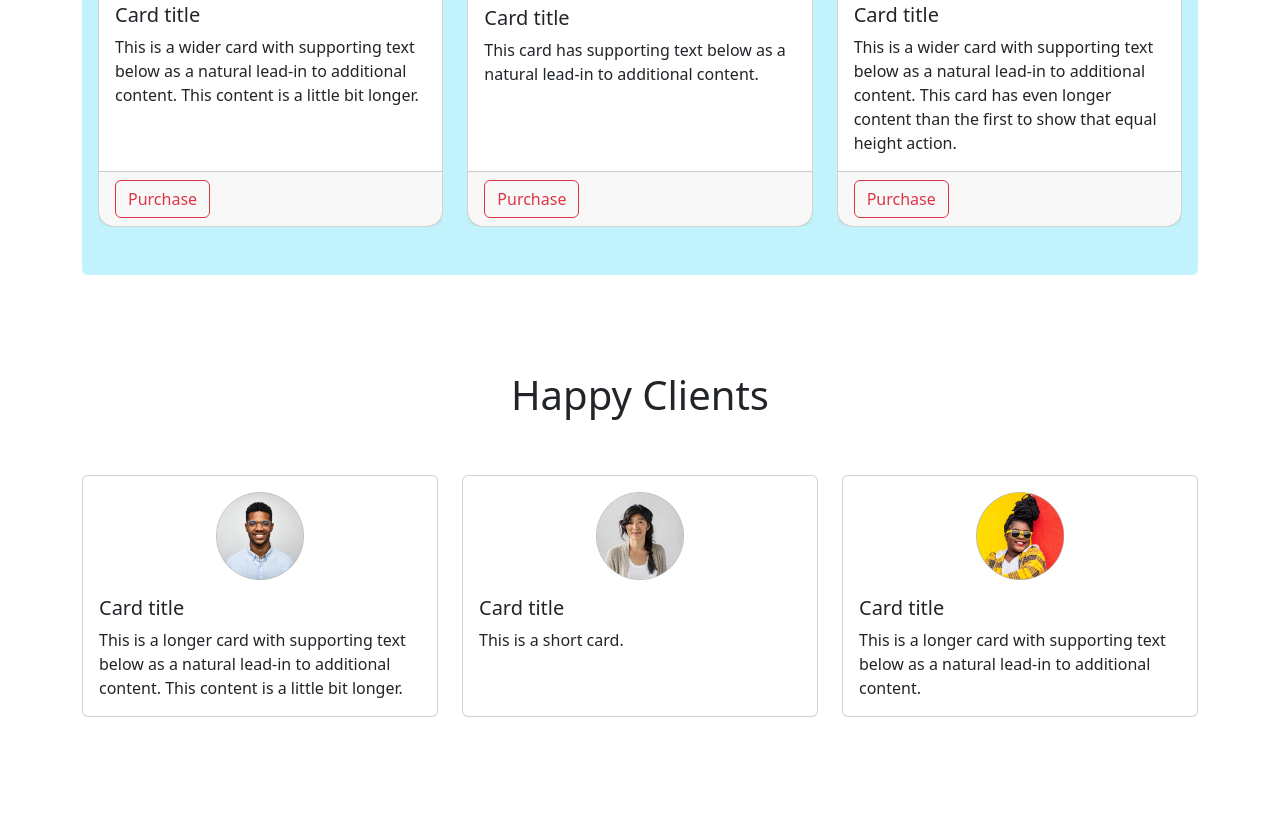
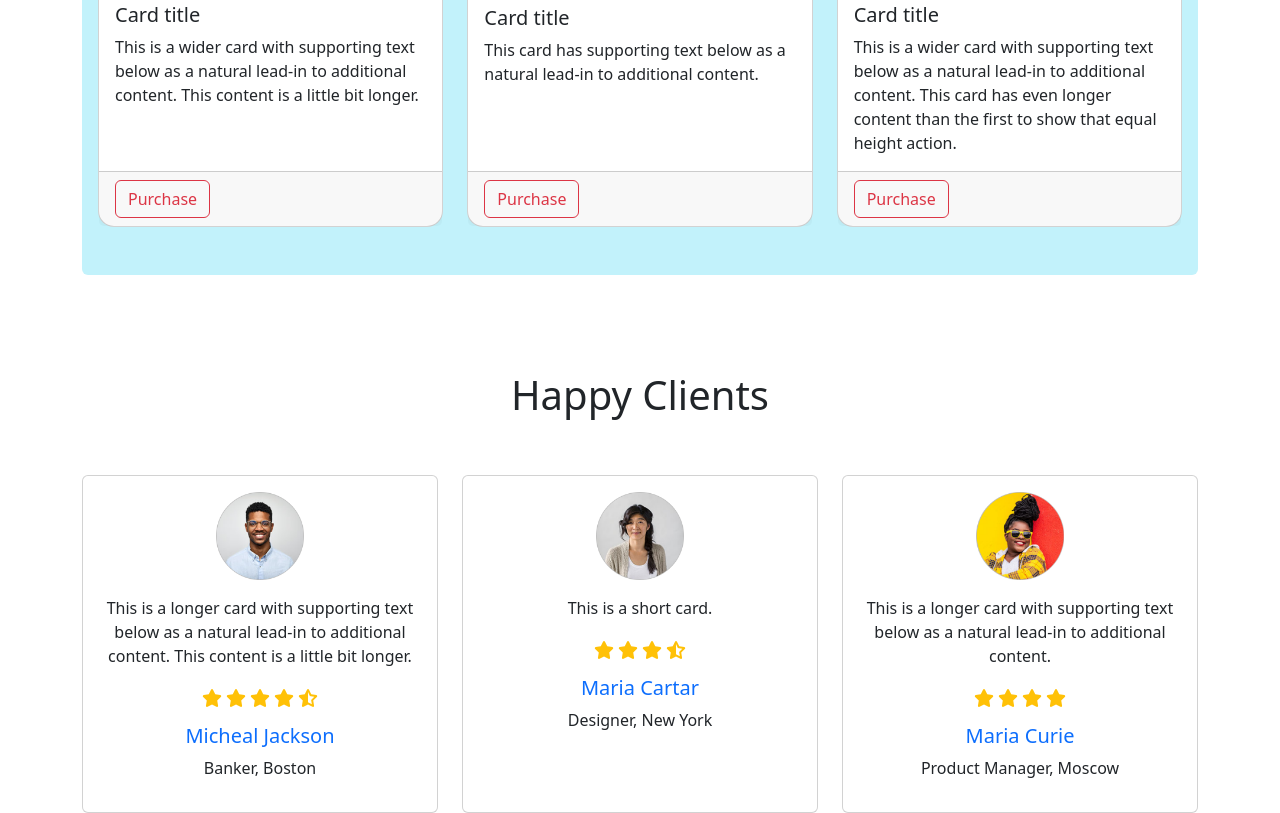
Before and after one commit to srafsan/bikers-zone, a plain HTML site: page index.html in a window 1280 px wide. Shown: the part 1442-2255 px from the top of the page. Before the commit the page ends 2159 px from the top, so only its background shows below. Drawn offline with Linux system fonts and the light colour scheme.

Commit message:
Added fontawesome and svg image color

```diff
--- a/css/style.css
+++ b/css/style.css
@@ -1,3 +1,7 @@
 .bz-light-red {
     background-color: #f58484;
 }
+
+.rating-icon {
+    width: 20px;
+}
--- a/index.html
+++ b/index.html
@@ -174,17 +174,26 @@
         </section>
 
         <!-- happy clients section -->
-        <section class="mt-5">
-            <h1 class="text-center py-5">Happy Clients</h1>
+        <section class="text-center mt-5">
+            <h1 class="py-5">Happy Clients</h1>
 
             <div class="row row-cols-1 row-cols-md-3 g-4">
                 <div class="col">
                     <div class="card h-100">
                         <img src="images/user-1.png" class="card-img-top w-25 mx-auto mt-3" alt="...">
                         <div class="card-body">
-                            <h5 class="card-title">Card title</h5>
                             <p class="card-text">This is a longer card with supporting text below as a natural lead-in
-                                to additional content. This content is a little bit longer.</p>
+                                to additional content. This content is a little bit longer.
+                            </p>
+                            <p class="text-warning">
+                                <img class="rating-icon" src="images/icons/star-solid.svg" alt="">
+                                <img class="rating-icon" src="images/icons/star-solid.svg" alt="">
+                                <img class="rating-icon" src="images/icons/star-solid.svg" alt="">
+                                <img class="rating-icon" src="images/icons/star-solid.svg" alt="">
+                                <img class="rating-icon" src="images/icons/star-half-stroke-solid.svg" alt="">
+                            </p>
+                            <h5 class="text-primary">Micheal Jackson</h5>
+                            <p>Banker, Boston</p>
                         </div>
                     </div>
                 </div>
@@ -192,8 +201,15 @@
                     <div class="card h-100">
                         <img src="images/user-2.png" class="card-img-top w-25 mx-auto mt-3" alt="...">
                         <div class="card-body">
-                            <h5 class="card-title">Card title</h5>
                             <p class="card-text">This is a short card.</p>
+                            <p class="text-warning">
+                                <img class="rating-icon" src="images/icons/star-solid.svg" alt="">
+                                <img class="rating-icon" src="images/icons/star-solid.svg" alt="">
+                                <img class="rating-icon" src="images/icons/star-solid.svg" alt="">
+                                <img class="rating-icon" src="images/icons/star-half-stroke-solid.svg" alt="">
+                            </p>
+                            <h5 class="text-primary">Maria Cartar</h5>
+                            <p>Designer, New York</p>
                         </div>
                     </div>
                 </div>
@@ -201,9 +217,16 @@
                     <div class="card h-100">
                         <img src="images/user-3.png" class="card-img-top w-25 mx-auto mt-3" alt="...">
                         <div class="card-body">
-                            <h5 class="card-title">Card title</h5>
                             <p class="card-text">This is a longer card with supporting text below as a natural lead-in
                                 to additional content.</p>
+                            <p class="text-warning">
+                                <img class="rating-icon" src="images/icons/star-solid.svg" alt="">
+                                <img class="rating-icon" src="images/icons/star-solid.svg" alt="">
+                                <img class="rating-icon" src="images/icons/star-solid.svg" alt="">
+                                <img class="rating-icon" src="images/icons/star-solid.svg" alt="">
+                            </p>
+                            <h5 class="text-primary">Maria Curie</h5>
+                            <p>Product Manager, Moscow</p>
                         </div>
                     </div>
                 </div>
```
